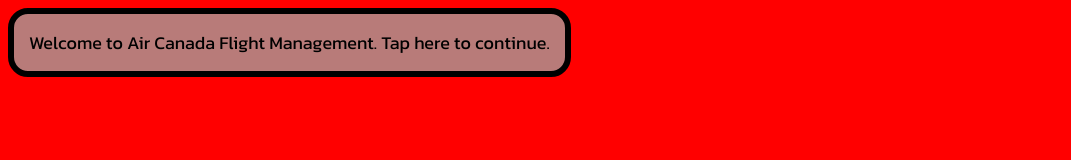
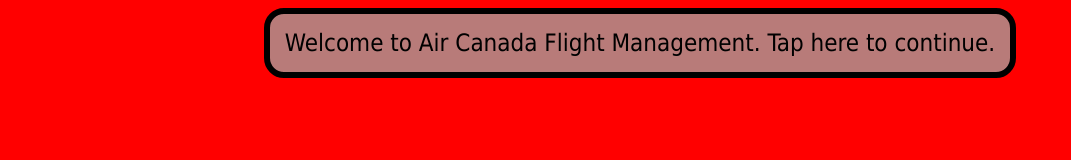
Before and after one commit to daproatgames/aircanada, a plain HTML site: page index.html in a window 1280 px wide. Shown: the whole page, without its empty margins (0-1071 px from the left). Drawn offline with Linux system fonts and the light colour scheme.

Commit message:
centered button

```diff
--- a/index.html
+++ b/index.html
@@ -26,13 +26,21 @@
     border: 6px solid black;
    display: inline-block;
   margin: auto;
-  font-family: "Kanit", serif;
-  font-weight: 400;
+  font-family: "Tahoma";
+  font-size:x-large;
   font-style: normal;
     text-align:center;
   }
+  .welcome{
+  display: flex;
+  justify-content: center;
+  align-items: center;
+  text-align: center;
+  }
 
   </style>
+  <div class="welcome">
   <button id='start'> Welcome to Air Canada Flight Management. Tap here to continue.</button>
+  </div>
 </body>
 </html>
```
